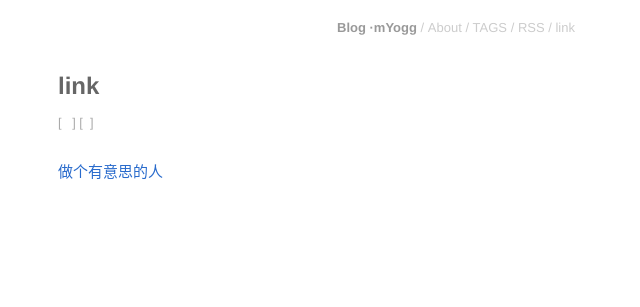
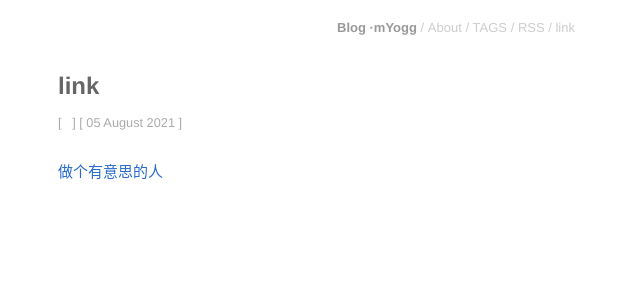
Before and after one commit to myogg/nnnn, a Jekyll site: the page built from link.md, in a window 1280 px wide. Shown: the top 307 px of the page, without its empty margins (184-824 px from the left). Built offline with Jekyll 4.4.1, drawn with Linux system fonts in a browser that asks for light colours; nearby versions of some CDN libraries.

Commit message:
Update link.md

```diff
--- a/link.md
+++ b/link.md
@@ -1,6 +1,7 @@
 ---
 layout: post
 title: link
+date:   2021-08-05 16:01:18 +0800
 ---
 
 [做个有意思的人](https://jianghaiyina.com/)
```
